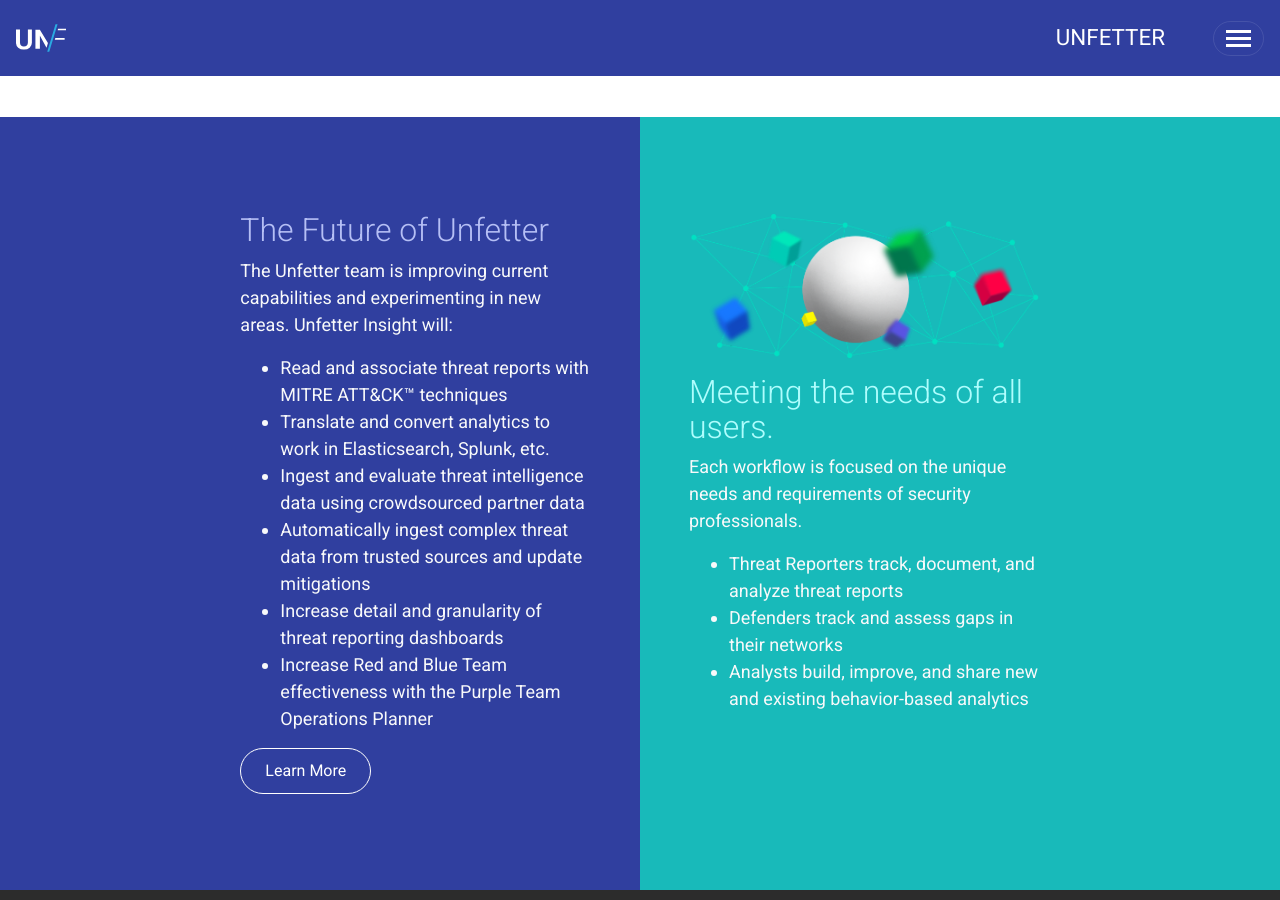
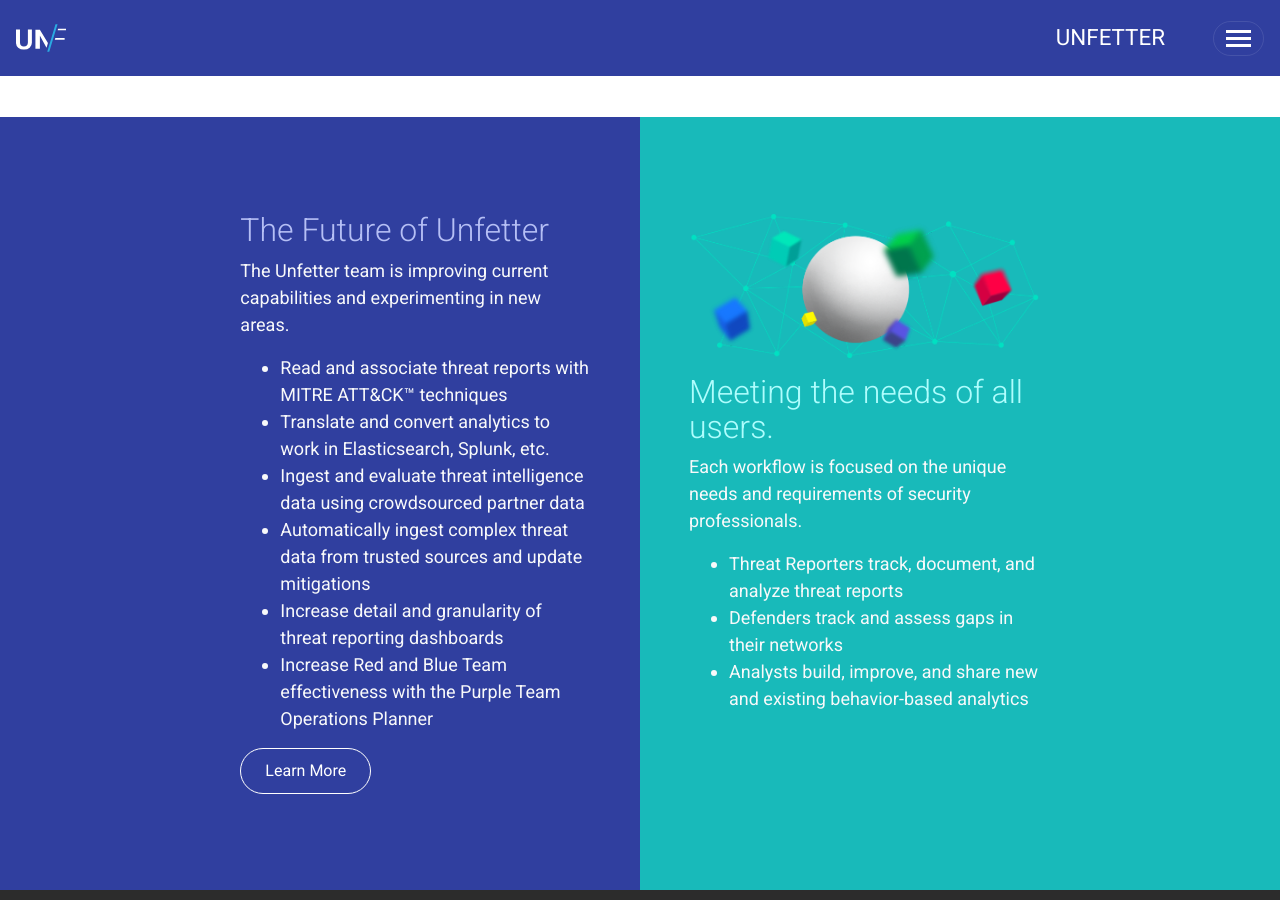
Before and after one commit to nsacyber/unfetter, a Jekyll site: the page built from index.md, in a window 1280 px wide and 900 px high, scrolled down 4008 px. Built offline with Jekyll 4.4.1, drawn with Linux system fonts in a browser that asks for light colours; nearby versions of some CDN libraries.

Commit message:
Remove wording on index

```diff
--- a/index.md
+++ b/index.md
@@ -271,7 +271,7 @@
                 <div class="col-lg-8 p-5 px-lg-3 align-self-center">
                     <h2>The Future of Unfetter</h2>
                     <p class="text-light">
-                        The Unfetter team is improving current capabilities and experimenting in new areas. Unfetter Insight will:
+                        The Unfetter team is improving current capabilities and experimenting in new areas.
                     </p>
                     <ul class="text-light">
                         <li>Read and associate threat reports with MITRE ATT&CK™ techniques
```
